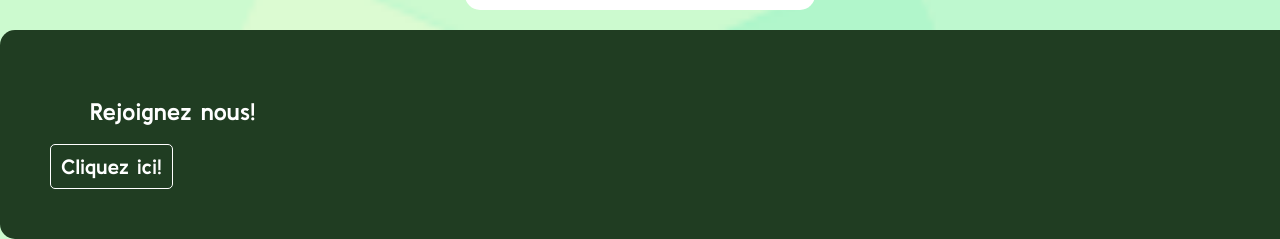
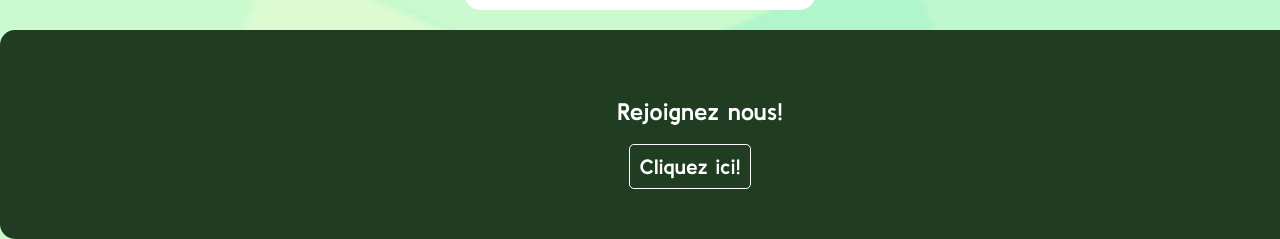
Before and after one commit to Anabulle/accessibilit-, a plain HTML site: page index.html in a window 1280 px wide. Shown: the part 3306-3545 px from the top of the page. Drawn offline with Linux system fonts and the light colour scheme.

Commit message:
changement join

```diff
--- a/assets/css/style.css
+++ b/assets/css/style.css
@@ -150,5 +150,10 @@ form div label {
         text-align: left;
         align-items: flex-start;
     }
+    .join{
+        display: flex;
+        flex-direction: column;
+        align-items: center;
+    }
 
 }
```
